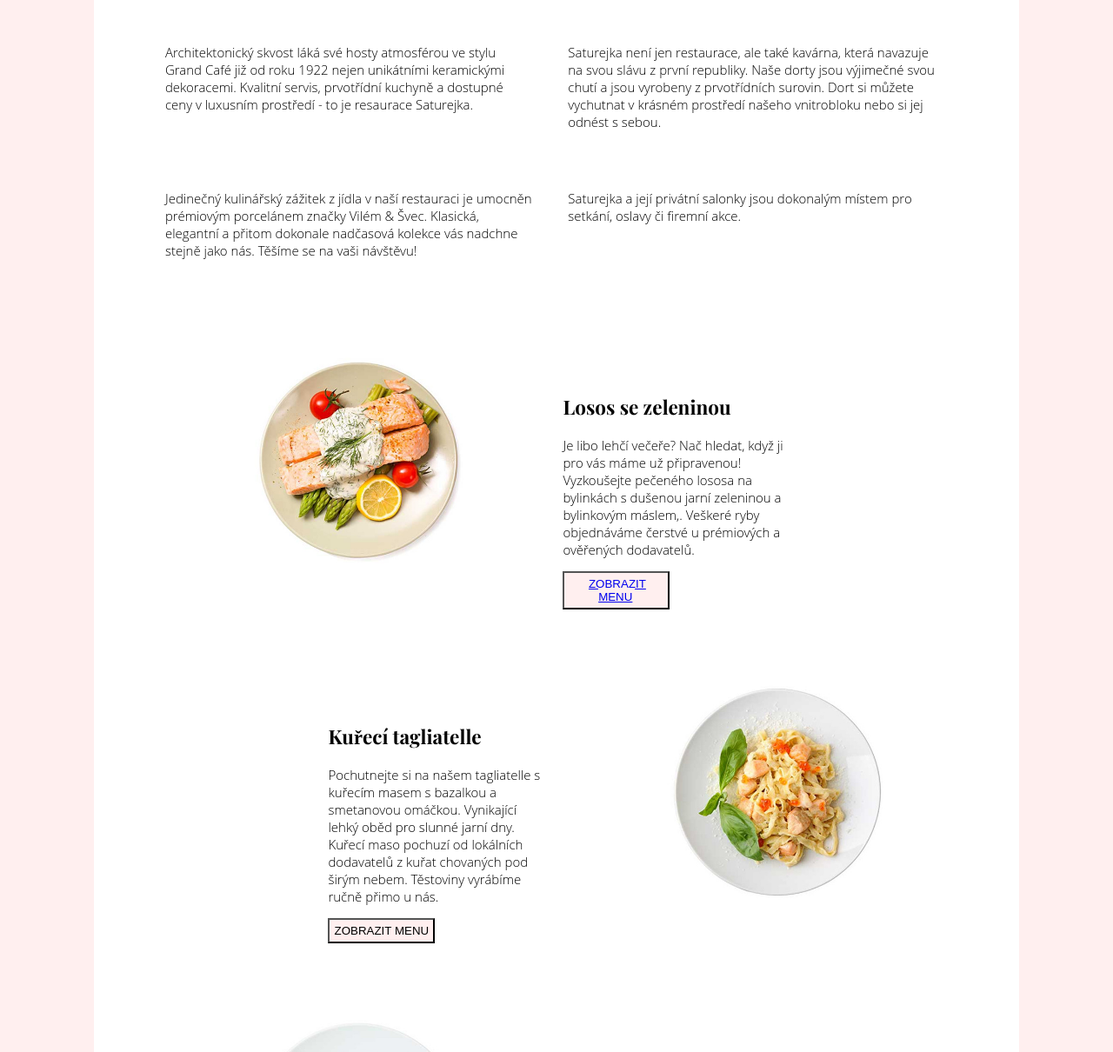
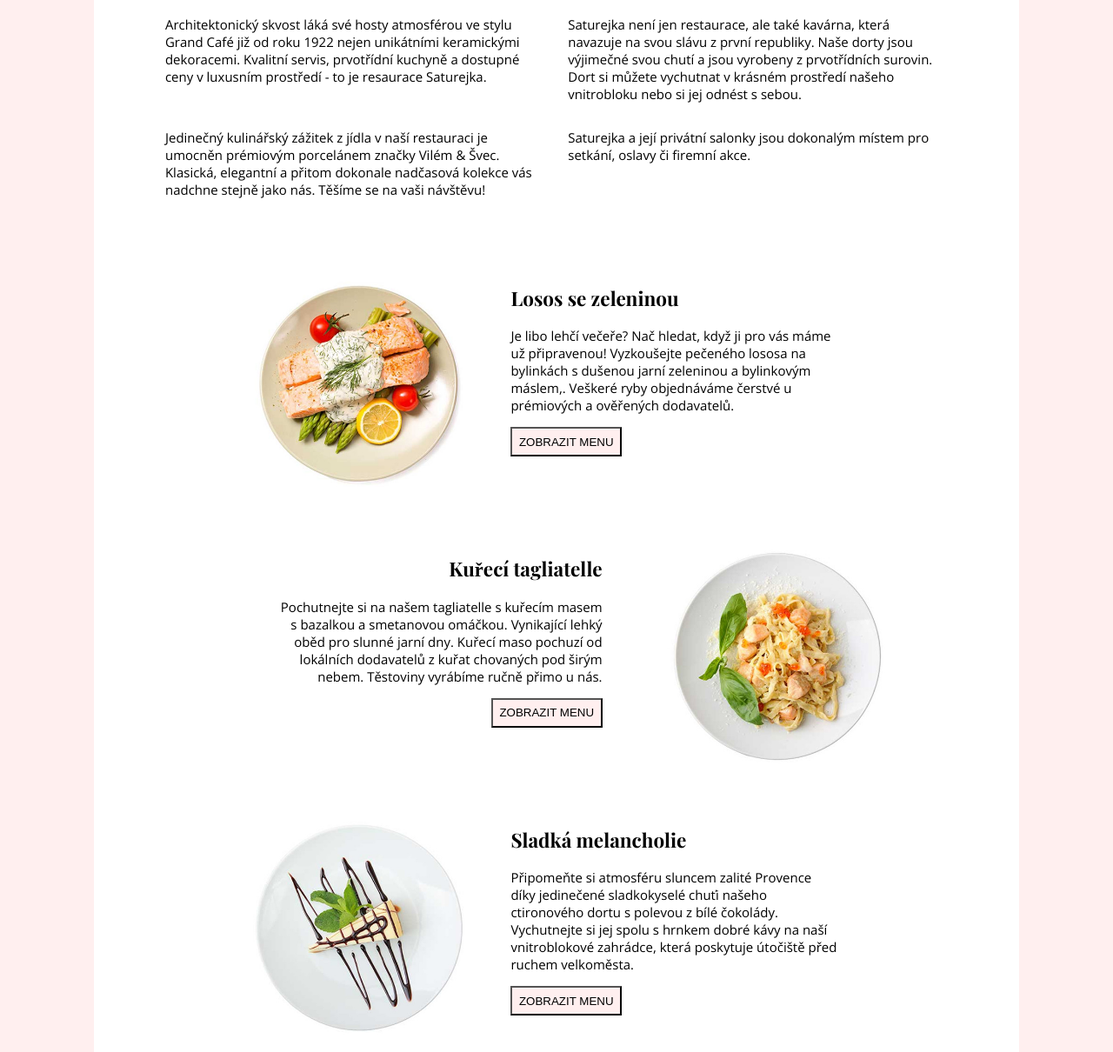
Before and after one commit to LenkaMichaleova/DA-git1-cviceni-saturejka, a plain HTML site: page index.html in a window 1280 px wide. Shown: the part 811-2021 px from the top of the page at 87% size. Drawn offline with nearby package versions, Linux system fonts and the light colour scheme.

Commit message:
přidány miniaturní stylové úpravy a změna tříd v souboru index.html

```diff
--- a/index.html
+++ b/index.html
@@ -47,20 +47,20 @@
         </div>
     </div>
 
-    <div class="detail-jidla vpravo">
+    <div class="detail-jidla">
         <div class="obrazek-jidla">
             <img src="img/dish1.jpg" alt="losos">
         </div>
         <div class="popis-jidla">
             <h2>Losos se zeleninou</h2>
             <p>Je libo lehčí večeře? Nač hledat, když ji pro vás máme už připravenou! Vyzkoušejte pečeného lososa na bylinkách s dušenou jarní zeleninou a bylinkovým máslem,. Veškeré ryby objednáváme čerstvé u prémiových a ověřených dodavatelů.</p>
-            <button><a href="#">ZOBRAZIT MENU</a></button>
+            <button>ZOBRAZIT MENU</button>
         </div>
 
     </div>
 
-    <div class="detail-jidla vlevo">
-        <div class="popis-jidla">
+    <div class="detail-jidla">
+        <div class="popis-jidla vlevo">
             <h2>Kuřecí tagliatelle</h2>
             <p>Pochutnejte si na našem tagliatelle s kuřecím masem s bazalkou a smetanovou omáčkou. Vynikající lehký oběd pro slunné jarní dny. Kuřecí maso pochuzí od lokálních dodavatelů z kuřat chovaných pod širým nebem. Těstoviny vyrábíme ručně přimo u nás.</p>
             <button>ZOBRAZIT MENU</button>
@@ -71,7 +71,7 @@
 
     </div>
 
-    <div class="detail-jidla vpravo">
+    <div class="detail-jidla">
         <div class="obrazek-jidla">
             <img src="img/dish3.jpg" alt="melancholie">
         </div>
--- a/style.css
+++ b/style.css
@@ -10,7 +10,7 @@ h1, h2 {
 }
 
 p {
-    font-family: 'Open Sans Light';
+    font-family: 'Open Sans', Light;
 }
 
 body {
@@ -48,10 +48,12 @@ main {
 
 /* úvodní obrázky */
 .uvodni-obrazky {
-    margin-bottom: 5%;
+    display: flex;
+    margin-bottom: 3%;
+    justify-content: space-between;
 }
 .uvodni-obrazky img{
-    width: 30%;
+    width: 31%;
     margin: 5px;
 }
 
@@ -66,7 +68,7 @@ main {
 .o-nas .cast{
     display: inline-flex;
     width: 45%;
-    margin: 2%;
+    margin: 0 2%;
 }
 
 
@@ -83,10 +85,16 @@ main {
     margin: 0 5%;
 }
 
-.detail-jidla .popis-jidla {
-    margin: 0 10%;
-    padding: 5%;
+.detail-jidla .vlevo{
+    text-align: right;
 }
+
+.popis-jidla {
+    margin: 0 2%;
+    padding: 0 5%;
+}
+
+
 
 .detail-jidla button{
     background-color: #FFEFEF;
@@ -107,5 +115,5 @@ main {
 footer {
     margin: 2% 20%;
     text-align: center;
-    font-size: 15px;
+    font-size: 12px;
 }
```
